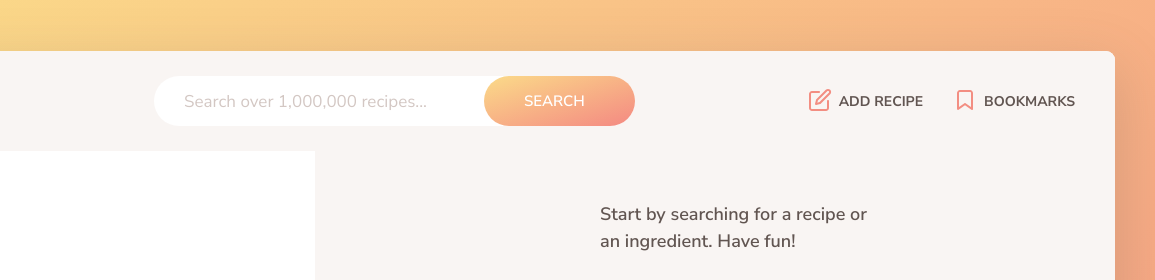
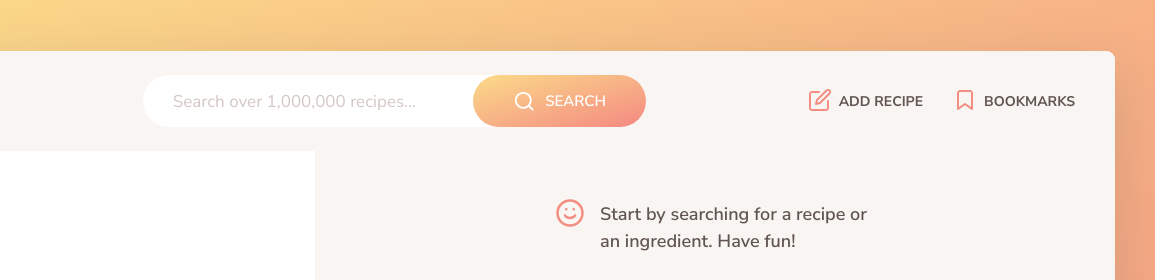
Before and after one commit to MatinT-SA/Findish, a website built with Parcel: page index.html in a window 1280 px wide. Shown: the top 280 px of the page, 125-1280 px from the left. Built offline with nearby package versions, Linux system fonts and the light colour scheme.

Commit message:
retrieving all commented out icons

```diff
--- a/index.html
+++ b/index.html
@@ -21,9 +21,9 @@
             <form class="search">
                 <input type="text" class="search__field" placeholder="Search over 1,000,000 recipes..." />
                 <button class="btn search__btn">
-                    <!-- <svg class="search__icon">
-                        <use href="#"></use>
-                    </svg> -->
+                    <svg class="search__icon">
+                        <use href="src/img/icons.svg#icon-search"></use>
+                    </svg>
                     <span>Search</span>
                 </button>
             </form>
@@ -79,7 +79,7 @@
             <div class="message">
                 <div>
                     <svg>
-                        <!-- <use href="src/img/icons.svg#icon-smile"></use> -->
+                        <use href="src/img/icons.svg#icon-smile"></use>
                     </svg>
                 </div>
                 <p>Start by searching for a recipe or an ingredient. Have fun!</p>
@@ -129,7 +129,7 @@
 
             <button class="btn upload__btn">
                 <svg>
-                    <!-- <use href="src/img/icons.svg#icon-upload-cloud"></use> -->
+                    <use href="src/img/icons.svg#icon-upload-cloud"></use>
                 </svg>
                 <span>Upload</span>
             </button>
```
Also changed, not shown: dist/index.html, 2 other files.
